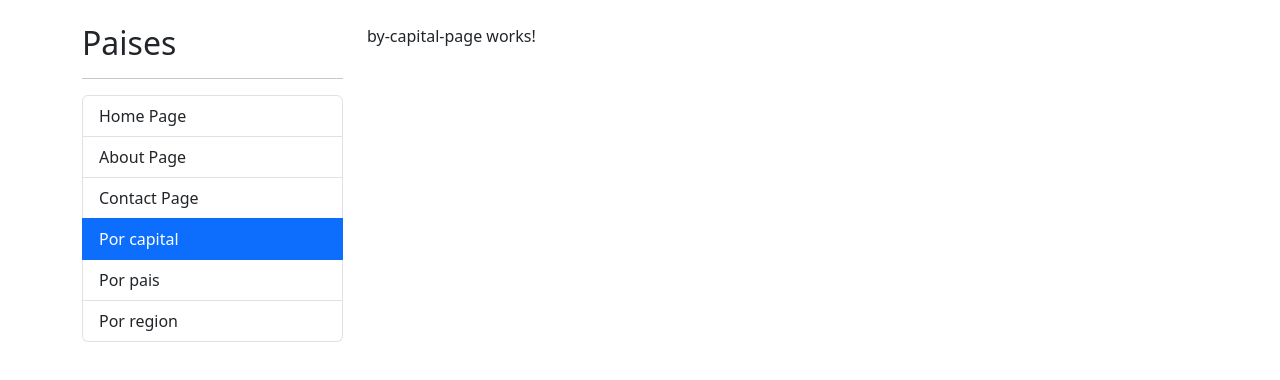
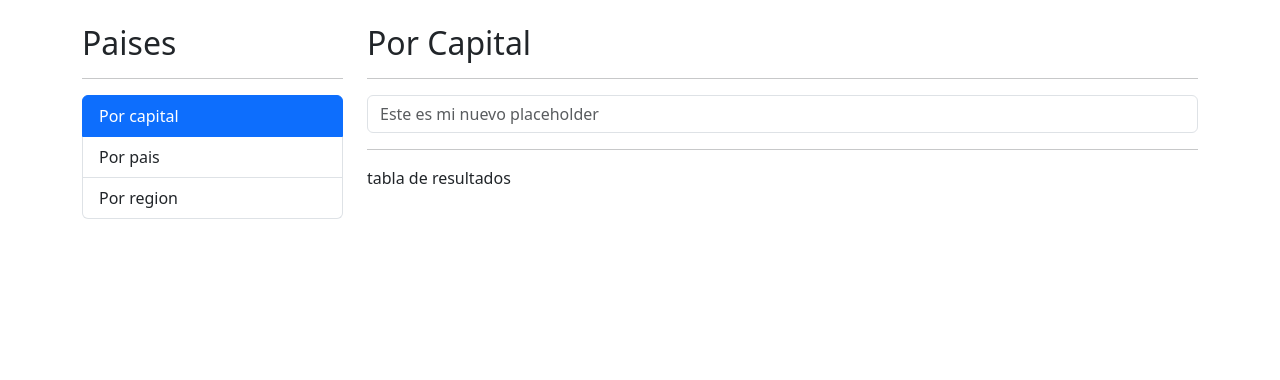
Before and after one commit to Juan090797/paises-app, an Angular app: page /paises/by-capital in a window 1280 px wide. Shown: the top 380 px of the page. Built offline with nearby package versions, Linux system fonts and the light colour scheme.

Commit message:
feat: se agrego componente search-box

```diff
--- a/src/app/paises/pages/by-capital-page/by-capital-page.component.html
+++ b/src/app/paises/pages/by-capital-page/by-capital-page.component.html
@@ -1 +1,17 @@
-<p>by-capital-page works!</p>
+<h2>Por Capital</h2>
+<hr>
+
+<div class="row">
+  <div class="col">
+    <!-- busqueda -->
+    <shared-search-box placeholder="Este es mi nuevo placeholder"/>
+  </div>
+</div>
+
+<div class="row">
+  <div class="col">
+    <hr>
+
+    tabla de resultados
+  </div>
+</div>
--- a/src/app/paises/pages/by-capital-page/by-capital-page.component.ts
+++ b/src/app/paises/pages/by-capital-page/by-capital-page.component.ts
@@ -1,9 +1,10 @@
 import { Component } from '@angular/core';
+import { SearchBoxComponent } from "../../../shared/components/search-box/search-box.component";
 
 @Component({
   selector: 'app-by-capital-page',
   standalone: true,
-  imports: [],
+  imports: [SearchBoxComponent],
   templateUrl: './by-capital-page.component.html',
   styleUrl: './by-capital-page.component.css'
 })
--- /dev/null
+++ b/src/app/shared/components/search-box/search-box.component.html
@@ -0,0 +1,5 @@
+<input
+  type="text"
+  [placeholder]="placeholder"
+  class="form-control"
+>
--- /dev/null
+++ b/src/app/shared/components/search-box/search-box.component.ts
@@ -0,0 +1,15 @@
+import { Component, Input } from '@angular/core';
+
+@Component({
+  selector: 'shared-search-box',
+  standalone: true,
+  imports: [],
+  templateUrl: './search-box.component.html',
+  styleUrl: './search-box.component.css'
+})
+export class SearchBoxComponent {
+
+  @Input()
+  public placeholder: string = '';
+
+}
--- a/src/app/shared/components/sidebar/sidebar.component.html
+++ b/src/app/shared/components/sidebar/sidebar.component.html
@@ -2,7 +2,7 @@
 <hr>
 
 <ul class="list-group">
-  <li routerLink=""
+  <!-- <li routerLink=""
       routerLinkActive="active"
       [routerLinkActiveOptions]="{ exact: true}"
       class="list-group-item">
@@ -17,7 +17,7 @@
       routerLinkActive="active"
       class="list-group-item">
     Contact Page
-  </li>
+  </li> -->
   <li routerLink="paises/by-capital"
       routerLinkActive="active"
       class="list-group-item">
```
Also changed, not shown: src/app/app.routes.ts (+5 -5 lines), src/app/shared/components/search-box/search-box.component.css (added), 1 other file (tests, documents, lock files or other folders).
